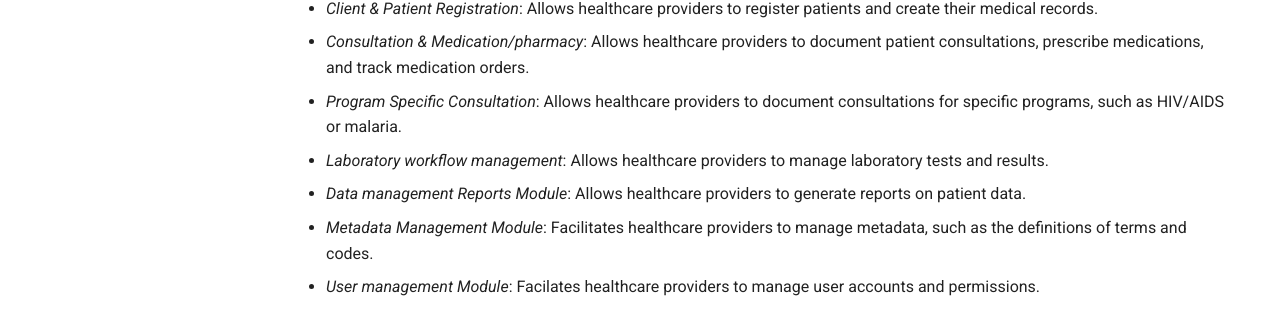
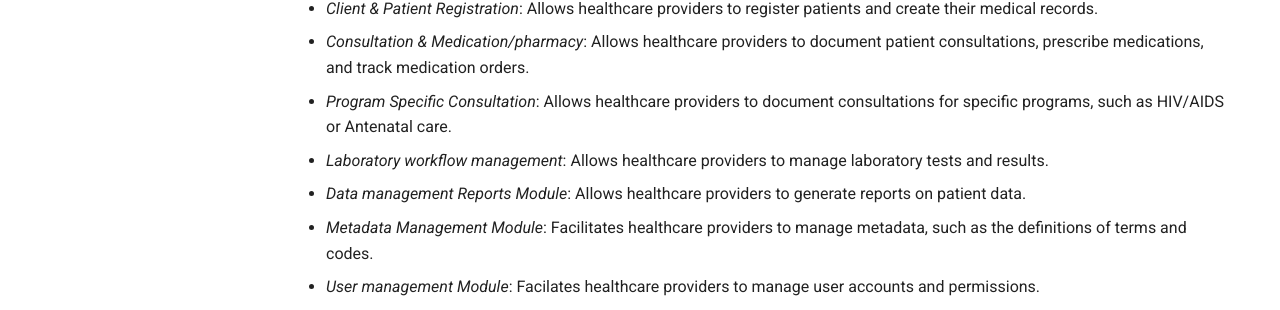
Before and after one commit to nomadilab-ehr/raad-docs, an MkDocs documentation site: the page built from docs/index.md, in a window 1280 px wide and 900 px high. Shown: the part 467-777 px from the top of the window. Built offline with MkDocs 1.6.1 and Material for MkDocs 9.7.7, drawn with Linux system fonts in a browser that asks for light colours.

Commit message:
minor edits

```diff
--- a/docs/index.md
+++ b/docs/index.md
@@ -11,7 +11,7 @@ The RAAD EMR system includes the following key modules:
 
 * *Consultation & Medication/pharmacy*: Allows healthcare providers to document patient consultations, prescribe medications, and track medication orders.
 
-* *Program Specific Consultation*: Allows healthcare providers to document consultations for specific programs, such as HIV/AIDS or malaria.
+* *Program Specific Consultation*: Allows healthcare providers to document consultations for specific programs, such as HIV/AIDS or Antenatal care.
 
 * *Laboratory workflow management*: Allows healthcare providers to manage laboratory tests and results.
 
```
Also changed, not shown: docs/user-guide.md (+2 -1 lines).
